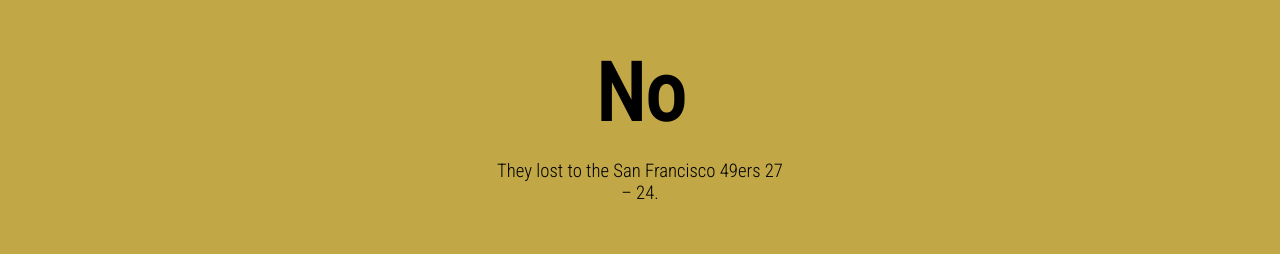
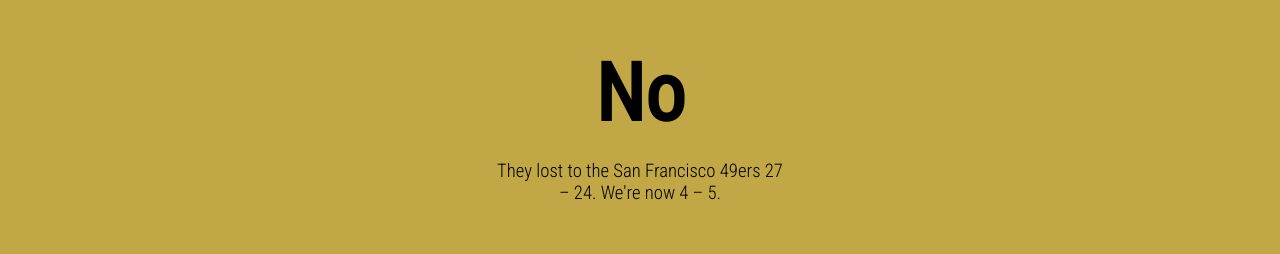
Before and after one commit to alhertz/didthesaintswin, a plain HTML site: page index.html in a window 1280 px wide. Shown: the part 278-532 px from the top of the page. Drawn offline with Linux system fonts and the light colour scheme.

Commit message:
Update index.html

```diff
--- a/index.html
+++ b/index.html
@@ -29,7 +29,7 @@
       <![endif]-->
       <section class="answer">
         <h1>No</h1>
-        <h3>They lost to the San Francisco 49ers 27 – 24.</h3>
+        <h3>They lost to the San Francisco 49ers 27 – 24. We're now 4 – 5.</h3>
       </section>
       <footer>
         <div class="credit">
```
